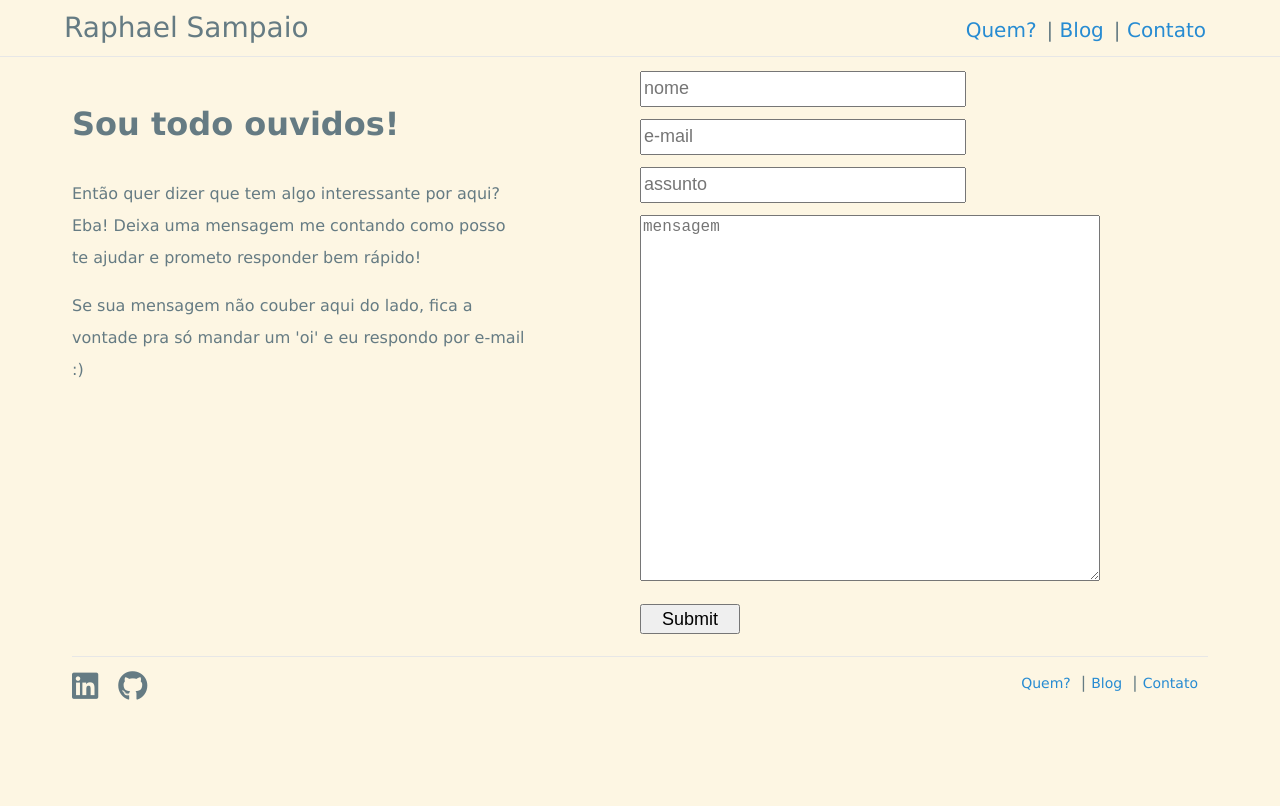
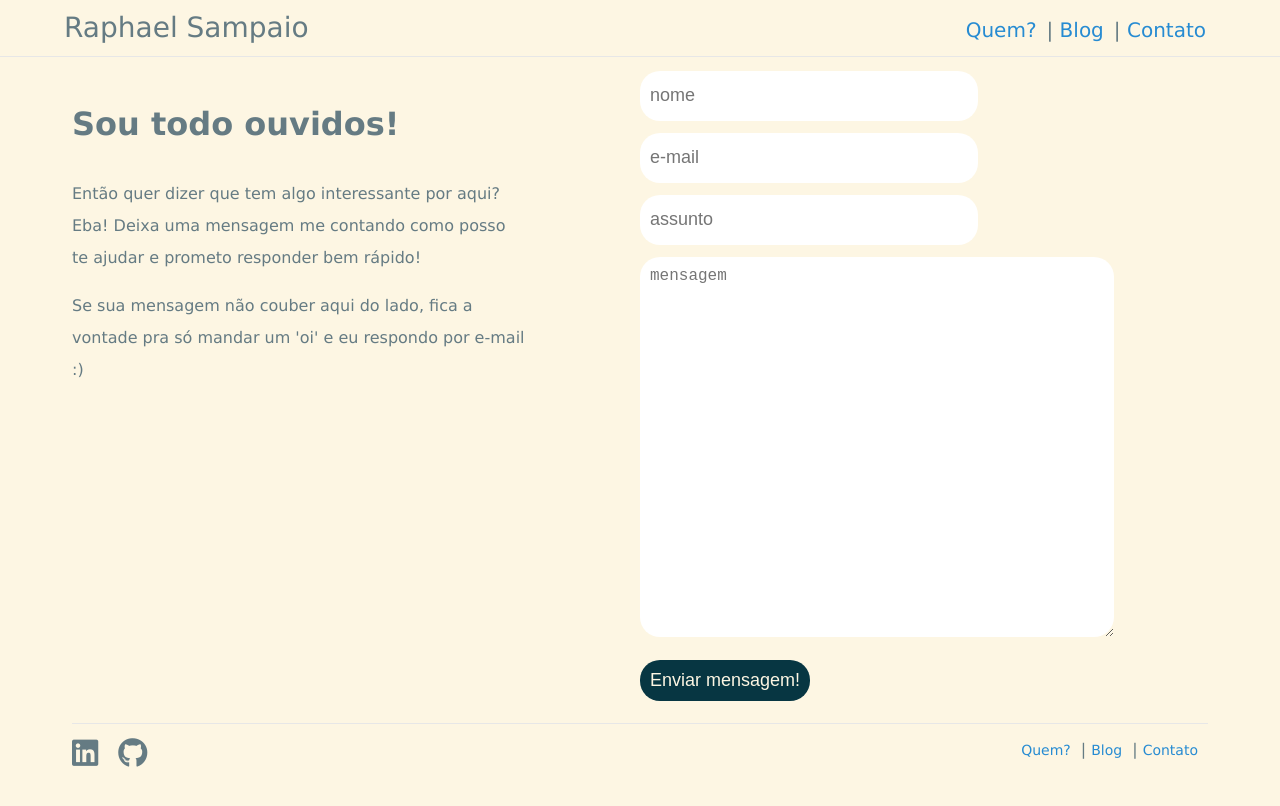
Before and after one commit to raphaelsampaio/raphaelsampaio.github.io, a Jekyll site: the page built from contact.md, in a window 1280 px wide. Shown: the top 806 px of the page. Built offline with Jekyll 4.4.1, drawn with Linux system fonts in a browser that asks for light colours.

Commit message:
style enhancements to contact page

```diff
--- a/assets/css/styles.scss
+++ b/assets/css/styles.scss
@@ -16,15 +16,25 @@ input {
     width: 70%;
     height: 30px;
     font-size: 18px;
+    border-radius: 20px;
+    border: none;
+    padding: 10px;
 }
 
 input[type="submit"] {
-    width: 100px;
+    width: auto;
+    padding: 10px;
+    height: auto;
+    background-color: #073642;
+    color: #fdf6e3;
 }
 
 textarea {
     width: 100%;
     font-size: 16px;
+    border-radius: 20px;
+    border: none;
+    padding: 10px;
 }
 
 form > * {
--- a/contact.md
+++ b/contact.md
@@ -14,7 +14,7 @@ layout: default
             <input required placeholder="e-mail" type="email" name="email"><br/>
             <input required placeholder="assunto" type="text" name="subject"><br/>
             <textarea maxlength="2500" required placeholder="mensagem" name="message" rows='20'></textarea><br/>
-            <input type="submit">
+            <input type="submit" value="Enviar mensagem!">
         </form>
     </div>
 </div>
```
